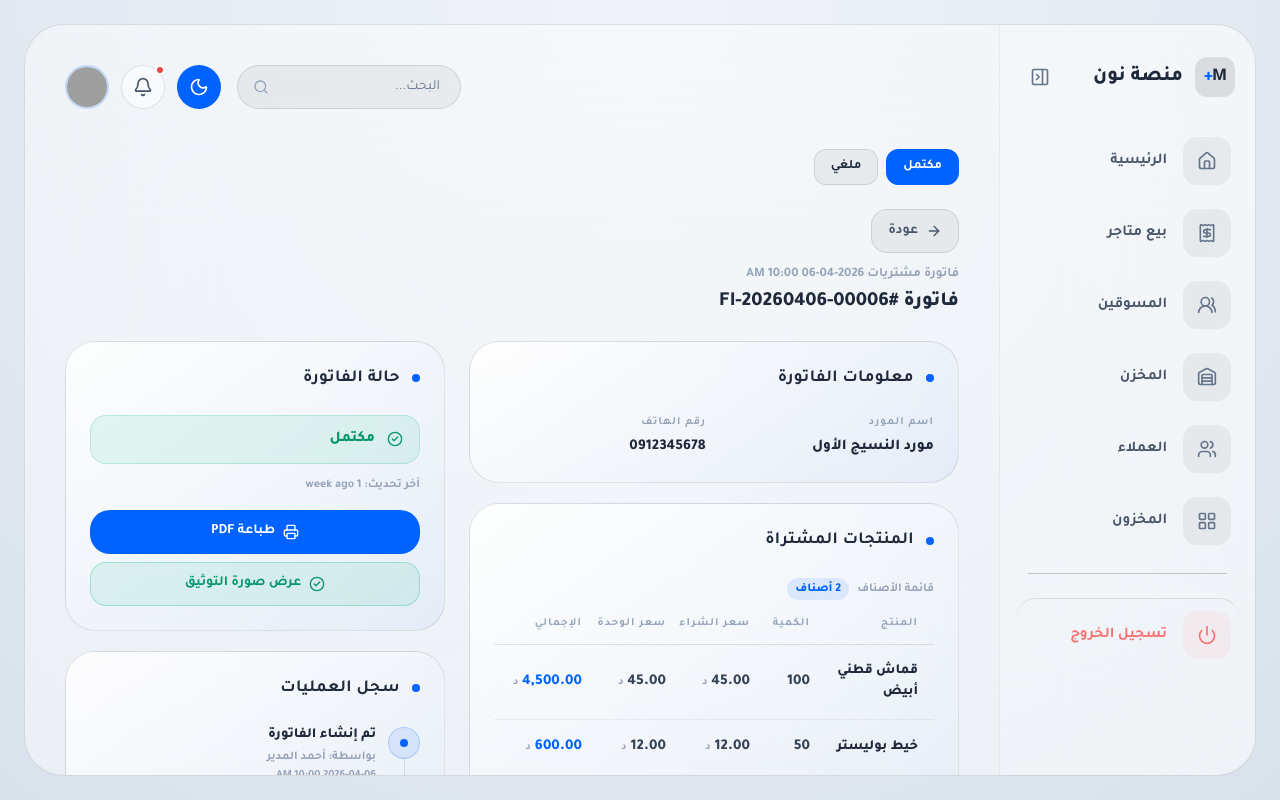
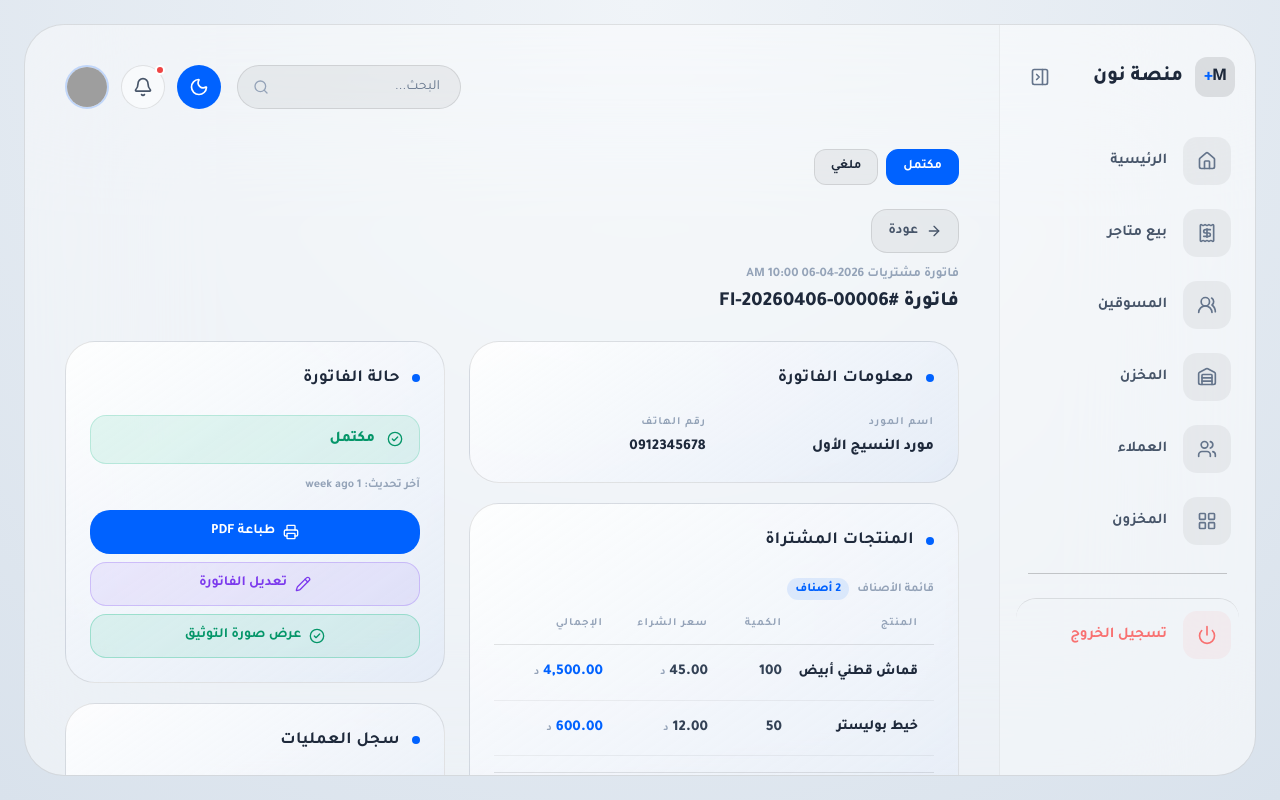
Before and after one commit to ofifice-alalem/tdm-design-for-v3, a React (Vite) app: page /factory/invoices/1 in a window 1280 px wide. Built offline with nearby package versions, Linux system fonts and the light colour scheme; grey boxes are pictures that could not be loaded.

Commit message:
commit -31

```diff
--- a/src/pages/CreateFactoryInvoicePage.tsx
+++ b/src/pages/CreateFactoryInvoicePage.tsx
@@ -61,16 +61,13 @@ export default function CreateFactoryInvoicePage() {
                     options={PRODUCTS.filter((p) => p.name === item.name || !selectedNames.includes(p.name)).map((p) => ({ label: p.name, meta: fmt(p.price) + ' د' }))}
                     onSelect={(name) => { const found = PRODUCTS.find(p => p.name === name); if (found) updateItem(item.id, { name: found.name, unitPrice: found.price }); }}
                   />
-                  <div className="grid grid-cols-2 lg:grid-cols-4 gap-2 lg:gap-4">
+                  <div className="grid grid-cols-2 lg:grid-cols-[1fr_1fr_2fr] gap-2 lg:gap-4">
                     <ModernInput label="الكمية" type="number" placeholder="0"
                       value={item.qty > 0 ? String(item.qty) : ''}
                       onChange={(v) => updateItem(item.id, { qty: Number(v) || 0 })} />
                     <ModernInput label="سعر الشراء" type="number" placeholder="0.00"
                       value={item.buyPrice > 0 ? String(item.buyPrice) : ''}
                       onChange={(v) => updateItem(item.id, { buyPrice: Number(v) || 0 })} />
-                    <ModernInput label="سعر الوحدة" type="text" placeholder="0.00"
-                      value={item.unitPrice > 0 ? fmt(item.unitPrice) : ''}
-                      className="opacity-70 pointer-events-none" />
                     <ModernInput label="الإجمالي" type="text" placeholder="0.00"
                       value={item.buyPrice * item.qty > 0 ? fmt(item.buyPrice * item.qty) : ''}
                       className="opacity-60 pointer-events-none" />
--- a/src/pages/EditFactoryInvoicePage.tsx
+++ b/src/pages/EditFactoryInvoicePage.tsx
@@ -69,16 +69,13 @@ export default function EditFactoryInvoicePage() {
                     options={PRODUCTS.filter((p) => p.name === item.name || !selectedNames.includes(p.name)).map((p) => ({ label: p.name, meta: fmt(p.price) + ' د' }))}
                     onSelect={(name) => { const found = PRODUCTS.find(p => p.name === name); if (found) updateItem(item.id, { name: found.name, unitPrice: found.price }); }}
                   />
-                  <div className="grid grid-cols-2 lg:grid-cols-4 gap-2 lg:gap-4">
+                  <div className="grid grid-cols-2 lg:grid-cols-[1fr_1fr_2fr] gap-2 lg:gap-4">
                     <ModernInput label="الكمية" type="number" placeholder="0"
                       value={item.qty > 0 ? String(item.qty) : ''}
                       onChange={(v) => updateItem(item.id, { qty: Number(v) || 0 })} />
                     <ModernInput label="سعر الشراء" type="number" placeholder="0.00"
                       value={item.buyPrice > 0 ? String(item.buyPrice) : ''}
                       onChange={(v) => updateItem(item.id, { buyPrice: Number(v) || 0 })} />
-                    <ModernInput label="سعر الوحدة" type="text" placeholder="0.00"
-                      value={item.unitPrice > 0 ? fmt(item.unitPrice) : ''}
-                      className="opacity-70 pointer-events-none" />
                     <ModernInput label="الإجمالي" type="text" placeholder="0.00"
                       value={item.buyPrice * item.qty > 0 ? fmt(item.buyPrice * item.qty) : ''}
                       className="opacity-60 pointer-events-none" />
--- a/src/pages/FactoryInvoiceDetailPage.tsx
+++ b/src/pages/FactoryInvoiceDetailPage.tsx
@@ -1,7 +1,7 @@
 import { useState } from 'react';
-import { useParams, useNavigate } from 'react-router-dom';
+import { useParams, useNavigate, Link } from 'react-router-dom';
 import { createPortal } from 'react-dom';
-import { ArrowRight, Printer, CheckCircle2, XCircle, Ban } from 'lucide-react';
+import { ArrowRight, Printer, CheckCircle2, XCircle, Ban, Pencil } from 'lucide-react';
 import { SpatialCard } from '../compenntes/ui/SpatialComponents';
 
 type Status = 'مكتمل' | 'ملغي';
@@ -107,23 +107,19 @@ export default function FactoryInvoiceDetailPage() {
               </div>
 
               {/* PC header */}
-              <div className="hidden sm:grid grid-cols-[2fr_1fr_1.5fr_1.5fr_1.5fr] gap-3 px-4 pb-3 border-b border-black/10 dark:border-white/10">
-                {['المنتج', 'الكمية', 'سعر الشراء', 'سعر الوحدة', 'الإجمالي'].map((h) => (
+              <div className="hidden sm:grid grid-cols-[2fr_1fr_1.5fr_1.5fr] gap-3 px-4 pb-3 border-b border-black/10 dark:border-white/10">
+                {['المنتج', 'الكمية', 'سعر الشراء', 'الإجمالي'].map((h) => (
                   <span key={h} className="text-[11px] font-bold text-slate-400 dark:text-white/40 uppercase tracking-widest">{h}</span>
                 ))}
               </div>
 
               {inv.products.map((p, i) => (
                 <div key={i}>
-                  <div className="hidden sm:grid grid-cols-[2fr_1fr_1.5fr_1.5fr_1.5fr] gap-3 px-4 py-4 items-center border-b border-black/5 dark:border-white/5 last:border-0">
+                  <div className="hidden sm:grid grid-cols-[2fr_1fr_1.5fr_1.5fr] gap-3 px-4 py-4 items-center border-b border-black/5 dark:border-white/5 last:border-0">
                     <span className="text-[14px] font-black text-slate-800 dark:text-white">{p.name}</span>
                     <span className="text-[15px] font-black text-slate-700 dark:text-white/80">{p.qty}</span>
                     <div className="flex items-baseline gap-1">
                       <span className="text-[15px] font-black text-slate-700 dark:text-white/80">{fmt(p.buyPrice)}</span>
-                      <span className="text-[11px] font-bold text-slate-400 dark:text-white/30">د</span>
-                    </div>
-                    <div className="flex items-baseline gap-1">
-                      <span className="text-[15px] font-black text-slate-700 dark:text-white/80">{fmt(p.unitPrice)}</span>
                       <span className="text-[11px] font-bold text-slate-400 dark:text-white/30">د</span>
                     </div>
                     <div className="flex items-baseline gap-1">
@@ -135,7 +131,7 @@ export default function FactoryInvoiceDetailPage() {
                   <div className="sm:hidden spatial-card p-4 flex flex-col gap-3 mt-3">
                     <span className="text-[15px] font-black text-slate-800 dark:text-white">{p.name}</span>
                     <div className="grid grid-cols-2 gap-2">
-                      {[{l:'الكمية',v:String(p.qty)},{l:'سعر الشراء',v:fmt(p.buyPrice)+' د'},{l:'سعر الوحدة',v:fmt(p.unitPrice)+' د'},{l:'الإجمالي',v:fmt(p.total)+' د'}].map(({l,v})=>(
+                      {[{l:'الكمية',v:String(p.qty)},{l:'سعر الشراء',v:fmt(p.buyPrice)+' د'},{l:'الإجمالي',v:fmt(p.total)+' د'}].map(({l,v})=>(
                         <div key={l} className="flex flex-col gap-0.5">
                           <span className="text-[11px] font-bold text-slate-400 dark:text-white/40 uppercase tracking-widest">{l}</span>
                           <span className="text-[14px] font-black text-slate-700 dark:text-white/80">{v}</span>
@@ -174,6 +170,12 @@ export default function FactoryInvoiceDetailPage() {
                 <button className="spatial-button w-full h-11 rounded-[16px] flex items-center justify-center gap-2 font-bold text-[14px]">
                   <Printer className="w-4 h-4" />طباعة PDF
                 </button>
+                <Link
+                  to={`/factory/invoice/edit/${encodeURIComponent(inv.id)}`}
+                  className="w-full h-11 rounded-[16px] flex items-center justify-center gap-2 font-bold text-[14px] bg-violet-500/10 hover:bg-violet-500 border border-violet-500/30 hover:border-violet-500 text-violet-600 dark:text-violet-400 hover:text-white transition-all"
+                >
+                  <Pencil className="w-4 h-4" />تعديل الفاتورة
+                </Link>
                 {inv.status === 'مكتمل' && (
                   <button onClick={() => setShowImageModal(true)} className="w-full h-11 rounded-[16px] flex items-center justify-center gap-2 font-bold text-[14px] bg-emerald-500/10 hover:bg-emerald-500 border border-emerald-500/30 hover:border-emerald-500 text-emerald-600 dark:text-emerald-400 hover:text-white transition-all">
                     <CheckCircle2 className="w-4 h-4" />عرض صورة التوثيق
```
